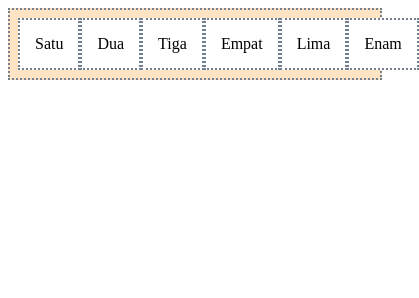
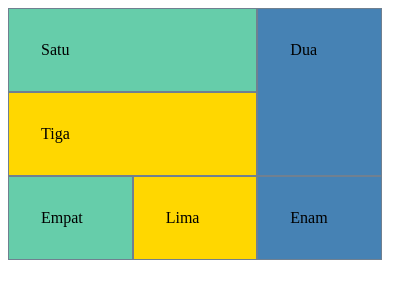
Before and after one commit to fajar-ab/front-end-web-developer-expert-decoding, a plain HTML site: page 01-mobile-first-approach/grid-layout/index.html in a window 390 px wide. Shown: the whole page, 419 px wide, since content can reach past the window. Drawn offline with Linux system fonts and the light colour scheme.

Commit message:
mobile first approach - grid layout module : grid lines

```diff
--- a/01-mobile-first-approach/grid-layout/index.html
+++ b/01-mobile-first-approach/grid-layout/index.html
@@ -9,12 +9,12 @@
   </head>
   <body>
     <div class="wrapper">
-      <div>Satu</div>
-      <div>Dua</div>
-      <div>Tiga</div>
-      <div>Empat</div>
-      <div>Lima</div>
-      <div>Enam</div>
+      <div class="box1">Satu</div>
+      <div class="box2">Dua</div>
+      <div class="box3">Tiga</div>
+      <div class="box4">Empat</div>
+      <div class="box5">Lima</div>
+      <div class="box6">Enam</div>
     </div>
   </body>
 </html>
--- a/01-mobile-first-approach/grid-layout/style.css
+++ b/01-mobile-first-approach/grid-layout/style.css
@@ -1,17 +1,42 @@
 .wrapper {
   display: grid;
-  grid-template-columns: repeat(3, 1fr 2fr);
+  grid-template-columns: repeat(3, 1fr);
 }
 
 /* style pendukung */
 .wrapper div {
-  border: 2px dotted slategray;
-  padding: 15px;
-  background-color: white;
+  padding: 32px;
+  border: 1px solid slategray;
 }
 
-.wrapper {
-  padding: 8px;
-  background-color: bisque;
-  border: 2px dotted slategray;
+/* pewarnaan */
+.box1,
+.box4 {
+  background-color: mediumaquamarine;
 }
+
+.box2,
+.box6 {
+  background-color: steelblue;
+}
+
+.box3,
+.box5 {
+  background-color: gold;
+}
+
+.box1 {
+  grid-column-start: 1;
+  grid-column-end: 3;
+}
+
+.box2 {
+  grid-column-start: 3;
+  grid-row-start: 1;
+  grid-row-end: 3;
+}
+
+.box3 {
+  grid-column-start: 1;
+  grid-column-end: 3;
+}
```
